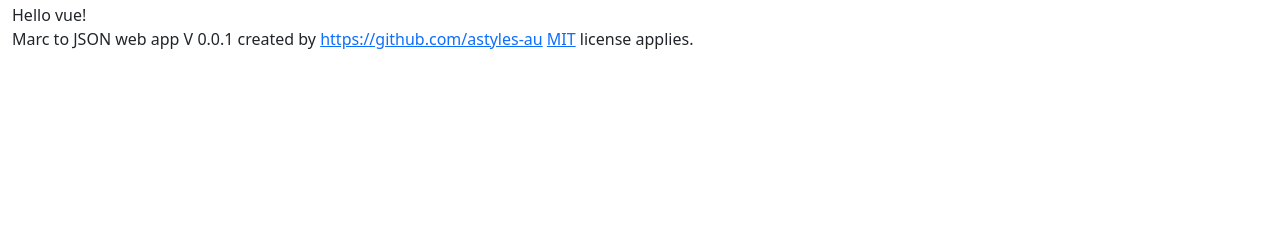
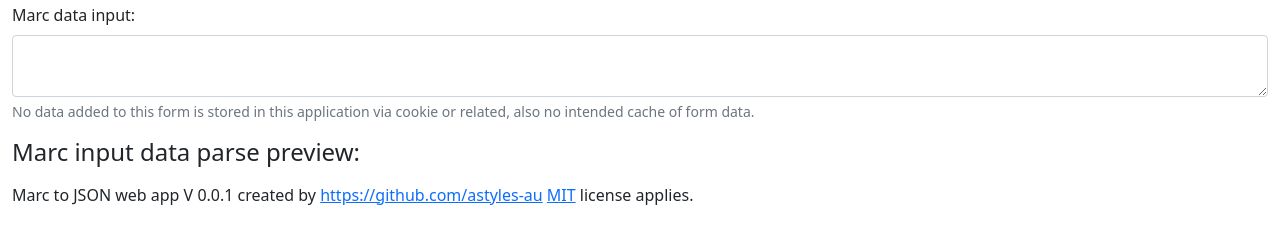
Before and after one commit to astyles-au/marc-to-json, a website: page src/app/public/index.html in a window 1280 px wide. Shown: the part 53-296 px from the top of the page. Drawn offline with nearby package versions, Linux system fonts and the light colour scheme.

Commit message:
added form text area and preview component, added vue v-model render to text area, and preview component.

```diff
--- a/src/app/public/index.html
+++ b/src/app/public/index.html
@@ -34,8 +34,31 @@
             <article class="container-fluid">
 
                 <!-- Vue 3 app instance here -->
-                <!-- test instance to confirm virtual DOM load -->
-                <div id="app">{{ message }}</div>
+                <div id="app">
+
+                    <!-- main page form -->
+                    <form action="" placeholder="Add raw marc records here...">
+
+                        <!-- textarea used to enter marc data -->
+                        <div class="mb-3">
+                            <label for="marcDataInput" class="form-label">Marc data input:</label>
+                            <textarea
+                            class="form-control"
+                            aria-describedby="marcDataInputlHelp"
+                            v-model="marcDataInput"
+                            ></textarea>
+                            <div id="marcDataInputlHelp" class="form-text">No data added to this form is stored in this application via cookie or related, also no intended cache of form data.</div>
+                          </div>
+
+                        <div class="mb-3">
+                            <h4>Marc input data parse preview:</h4>
+                            {{ marcDataInput }}
+                        </div>
+
+
+
+                    </form>
+                </div>
 
             </article>
         </section>
--- a/src/app/public/vueApp.js
+++ b/src/app/public/vueApp.js
@@ -2,9 +2,11 @@ const { createApp, ref } = Vue
 
   createApp({
     setup() {
-      const message = ref('Hello vue!')
+      //const message = ref('Hello vue!')
+      marcDataInput = ref('')
       return {
-        message
+        //message
+        marcDataInput
       }
     }
   }).mount('#app')
```
